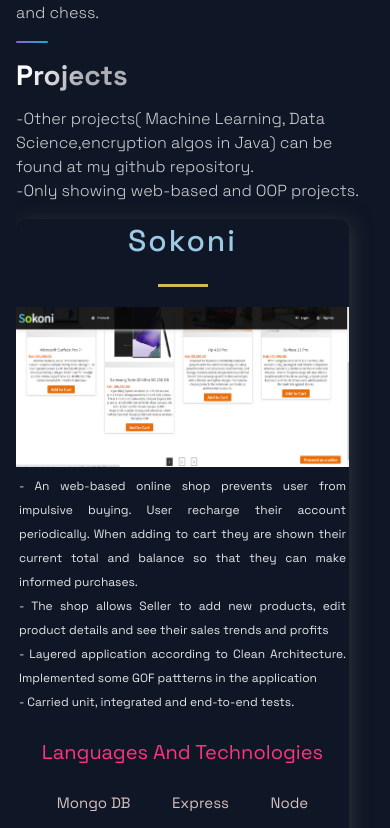
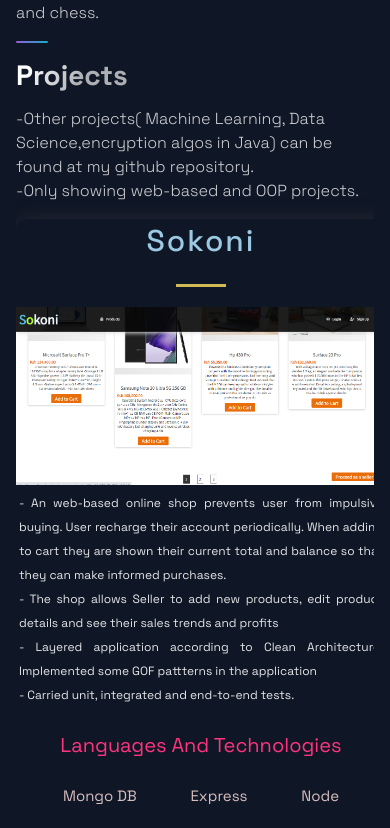
Before and after one commit to samuelmaina/portifolio, a Next.js app: page / in a window 390 px wide. Shown: the part 820-1648 px from the top of the page. Built offline with nearby package versions, Linux system fonts and the light colour scheme.

Commit message:
Centered the projects container in  the mobile mode

```diff
--- a/src/components/Projects/ProjectsStyles.js
+++ b/src/components/Projects/ProjectsStyles.js
@@ -38,7 +38,6 @@
       font-size: 1.4rem;
     }
     width: 90%;
-    margin-left: 0;
     padding: 0rem;
     font-size: 1.2rem;
     row-gap: 3rem;
@@ -53,7 +52,7 @@
   text-align: center;
   @media ${(props) => props.theme.breakpoints.sm} {
     box-shadow: 3px 3px 20px rgba(80, 78, 78, 0.5);
-    width: 90%;
+    width: 100%;
   }
 `;
 
```
